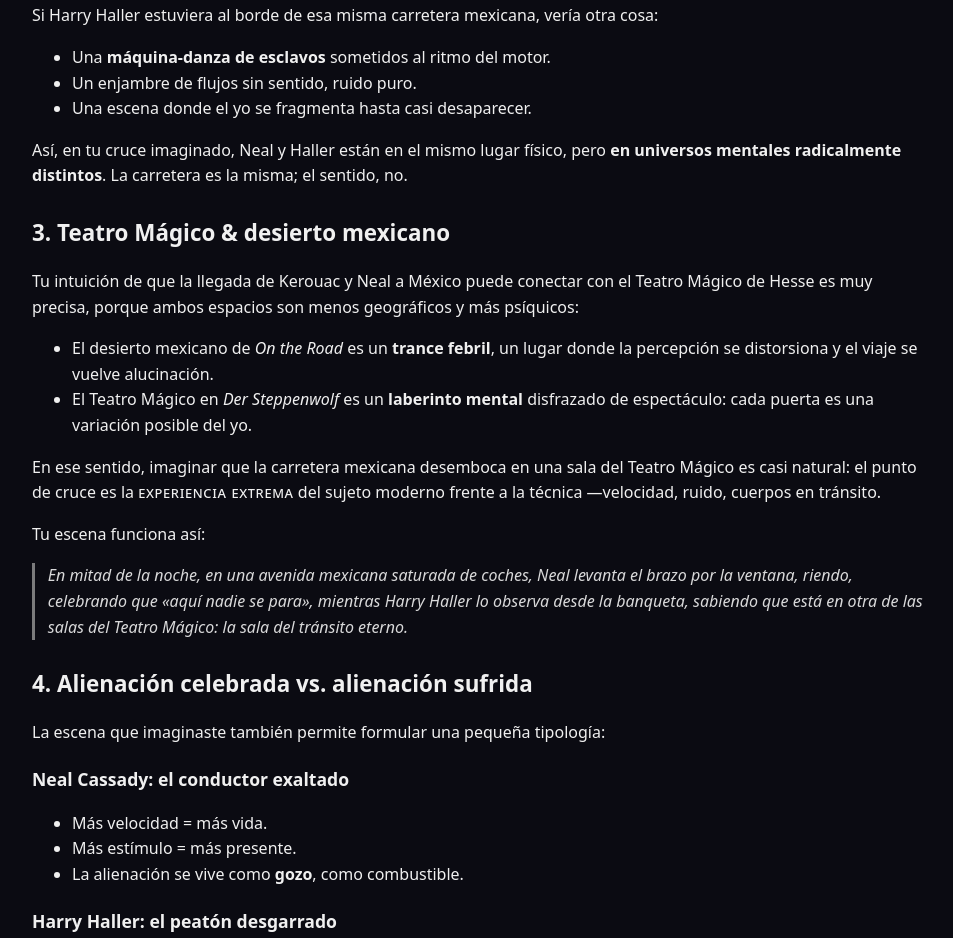
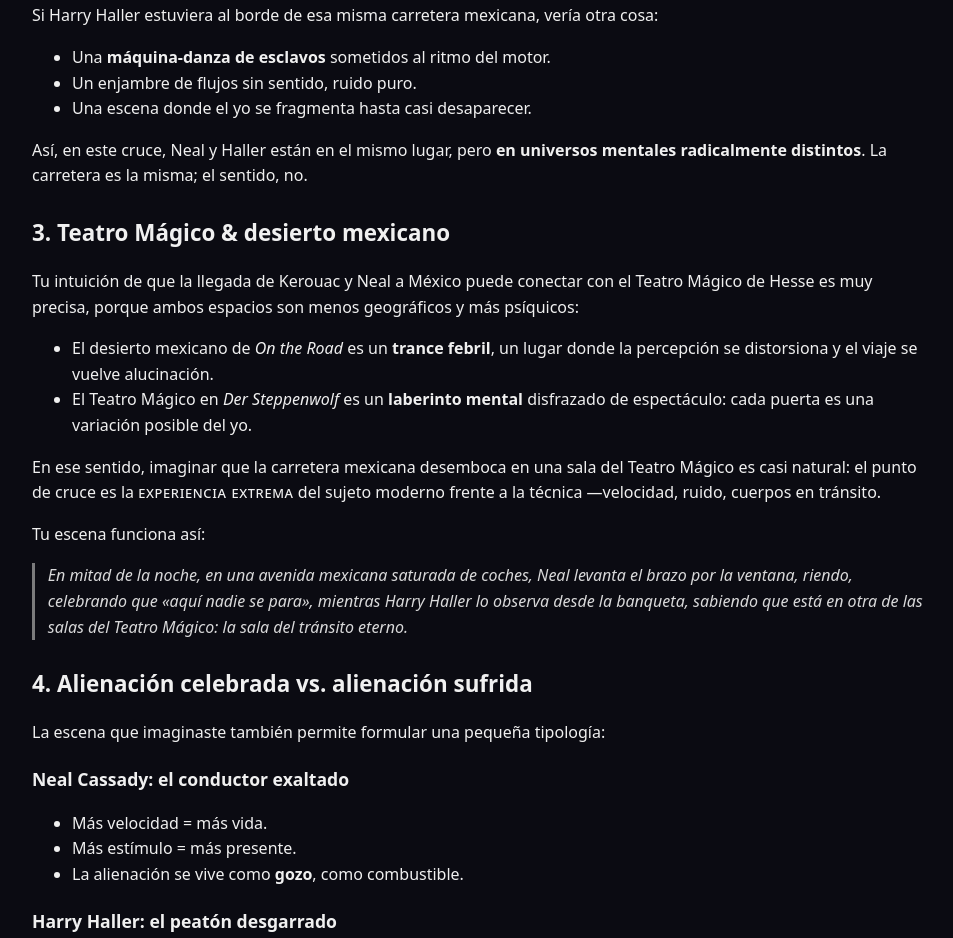
Before and after one commit to kyberkritik/harryneal, a plain HTML site: page index.html in a window 1280 px wide. Shown: the part 1180-2118 px from the top of the page, without its empty margins (158-1111 px from the left). Drawn offline with Linux system fonts and the light colour scheme.

Commit message:
Refactor text for clarity in index.html

```diff
--- a/index.html
+++ b/index.html
@@ -214,7 +214,7 @@
       <li>Una escena donde el yo se fragmenta hasta casi desaparecer.</li>
     </ul>
     <p>
-      Así, en tu cruce imaginado, Neal y Haller están en el mismo lugar físico, pero
+      Así, en este cruce, Neal y Haller están en el mismo lugar, pero
       <strong>en universos mentales radicalmente distintos</strong>. La carretera es la misma;
       el sentido, no.
     </p>
```
